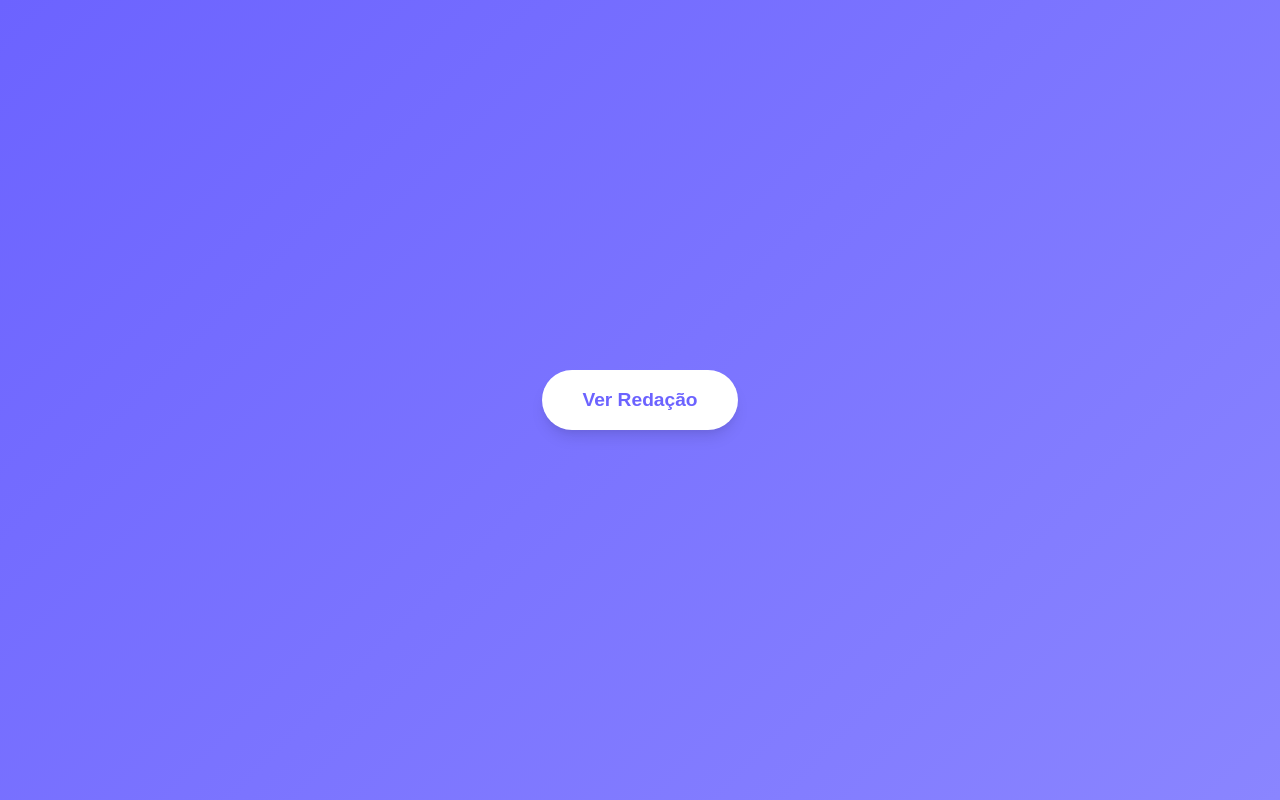
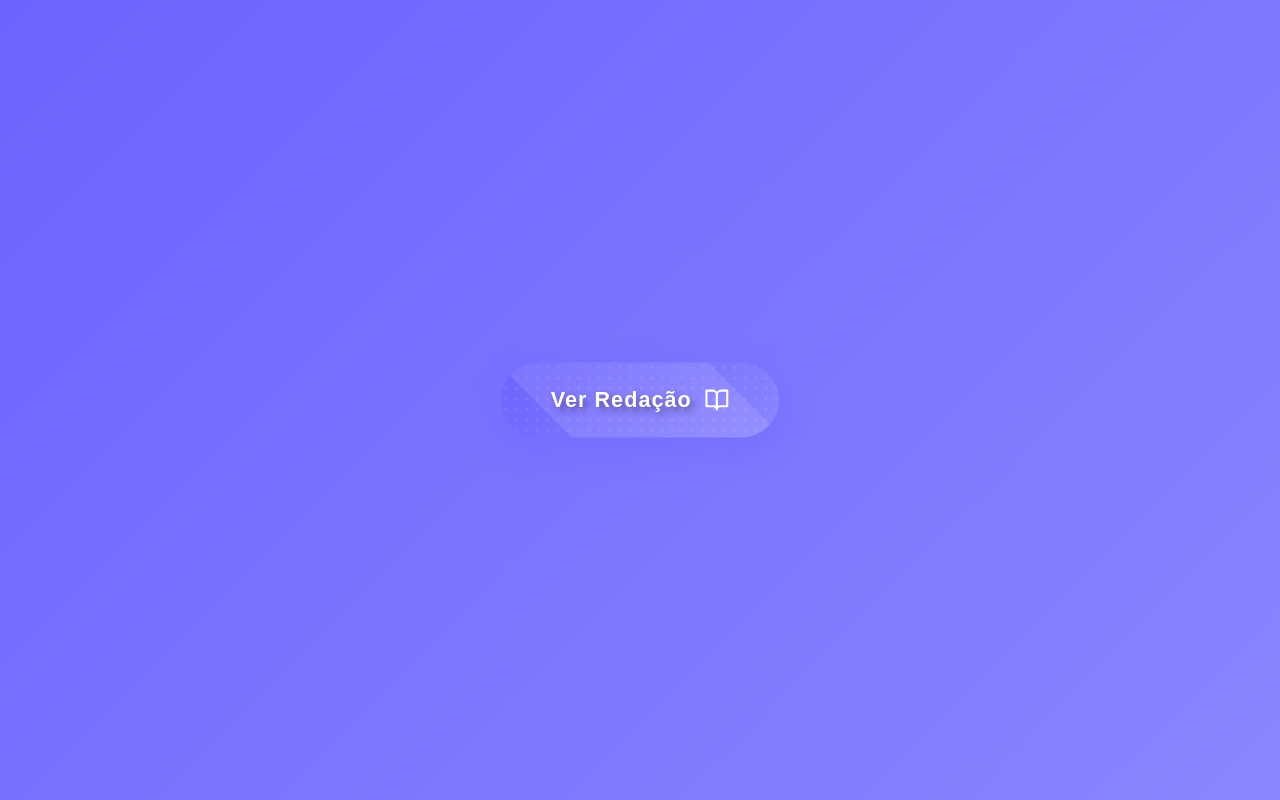
Before and after one commit to Matheuss58/Redacion, a plain HTML site: page index.html in a window 1280 px wide. Drawn offline with Linux system fonts and the light colour scheme.

Commit message:
7 update

```diff
--- a/index.html
+++ b/index.html
@@ -9,10 +9,20 @@
     <link rel="stylesheet" href="styles.css">
 </head>
 <body>
+
     <!-- Tela inicial - apenas o botão -->
-    <div class="initial-screen" id="initialScreen">
-        <button class="view-essay-btn" id="viewEssayBtn">Ver Redação</button>
-    </div>
+<div class="initial-screen" id="initialScreen">
+    <button class="view-essay-btn" id="viewEssayBtn">
+        <span class="btn-text">Ver Redação</span>
+        <span class="btn-icon">
+            <svg xmlns="http://www.w3.org/2000/svg" width="24" height="24" viewBox="0 0 24 24" fill="none" stroke="currentColor" stroke-width="2" stroke-linecap="round" stroke-linejoin="round">
+                <path d="M2 3h6a4 4 0 0 1 4 4v14a3 3 0 0 0-3-3H2z"></path>
+                <path d="M22 3h-6a4 4 0 0 0-4 4v14a3 3 0 0 1 3-3h7z"></path>
+            </svg>
+        </span>
+        <span class="btn-dots"></span>
+    </button>
+</div>
 
     <!-- Tela de leitura da redação -->
     <div class="reading-screen" id="readingScreen" style="display: none;">
--- a/styles.css
+++ b/styles.css
@@ -47,26 +47,110 @@ body {
 }
 
 .view-essay-btn {
-    background: white;
-    color: var(--primary);
+    position: relative;
+    background: linear-gradient(135deg, #6C63FF 0%, #8A85FF 100%);
+    color: white;
     border: none;
-    padding: 1.2rem 2.5rem;
-    font-size: 1.2rem;
+    padding: 1.5rem 3rem;
+    font-size: 1.3rem;
     font-weight: 600;
-    border-radius: 50px;
+    border-radius: 70px;
     cursor: pointer;
-    box-shadow: var(--shadow-lg);
-    transition: var(--transition);
-    outline: none;
+    box-shadow: 0 10px 30px rgba(108, 99, 255, 0.4);
+    transition: all 0.4s cubic-bezier(0.25, 0.8, 0.25, 1);
+    overflow: hidden;
+    display: flex;
+    align-items: center;
+    gap: 12px;
+    z-index: 1;
+}
+
+.view-essay-btn::before {
+    content: '';
+    position: absolute;
+    top: 0;
+    left: 0;
+    width: 100%;
+    height: 100%;
+    background: linear-gradient(135deg, #8A85FF 0%, #6C63FF 100%);
+    z-index: -1;
+    opacity: 0;
+    transition: opacity 0.4s ease;
 }
 
 .view-essay-btn:hover {
-    transform: translateY(-3px);
-    box-shadow: 0 15px 30px rgba(0, 0, 0, 0.2);
+    transform: translateY(-5px);
+    box-shadow: 0 15px 40px rgba(108, 99, 255, 0.6);
+}
+
+.view-essay-btn:hover::before {
+    opacity: 1;
 }
 
 .view-essay-btn:active {
-    transform: translateY(1px);
+    transform: translateY(0);
+    box-shadow: 0 5px 20px rgba(108, 99, 255, 0.6);
+}
+
+.btn-text {
+    position: relative;
+    z-index: 2;
+    letter-spacing: 1px;
+}
+
+.btn-icon {
+    display: flex;
+    align-items: center;
+    justify-content: center;
+    transition: transform 0.3s ease;
+    z-index: 2;
+}
+
+.view-essay-btn:hover .btn-icon {
+    transform: translateX(5px);
+}
+
+.btn-dots {
+    position: absolute;
+    width: 100%;
+    height: 100%;
+    background-image: radial-gradient(rgba(255,255,255,0.3) 20%, transparent 20%);
+    background-size: 10px 10px;
+    opacity: 0.3;
+    top: 0;
+    left: 0;
+    z-index: 0;
+    border-radius: 70px;
+}
+
+/* Efeito de brilho ao passar o mouse */
+.view-essay-btn::after {
+    content: '';
+    position: absolute;
+    top: -50%;
+    left: -50%;
+    width: 200%;
+    height: 200%;
+    background: rgba(255,255,255,0.1);
+    transform: rotate(45deg);
+    z-index: 1;
+    transition: all 0.6s ease;
+    pointer-events: none;
+}
+
+.view-essay-btn:hover::after {
+    left: 100%;
+}
+
+/* Animação pulsante sutil */
+@keyframes pulse {
+    0% { transform: scale(1); }
+    50% { transform: scale(1.05); }
+    100% { transform: scale(1); }
+}
+
+.initial-screen .view-essay-btn {
+    animation: pulse 3s infinite ease-in-out;
 }
 
 /* Tela de leitura */
@@ -399,6 +483,15 @@ body {
     .read-label-container {
         padding: 1.2rem;
     }
+        .view-essay-btn {
+        padding: 1.2rem 2.5rem;
+        font-size: 1.1rem;
+    }
+
+    .btn-icon svg {
+        width: 20px;
+        height: 20px;
+    }
 }
 
 /* Adicione isso no seu CSS, preferencialmente na seção da tela de leitura */
```
